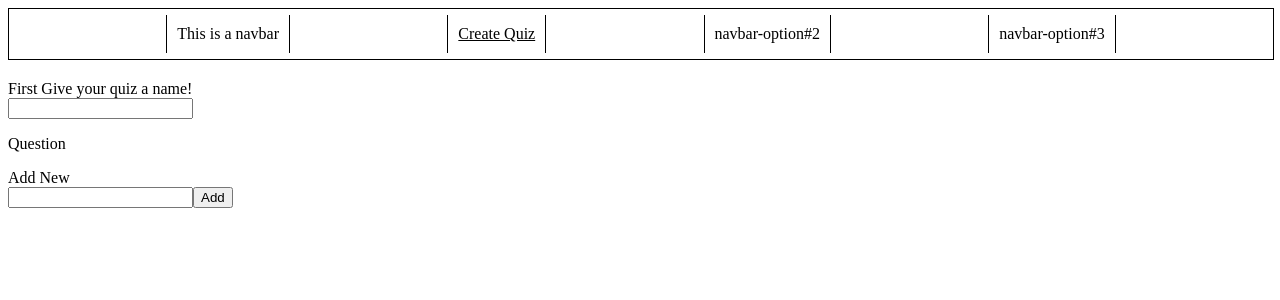
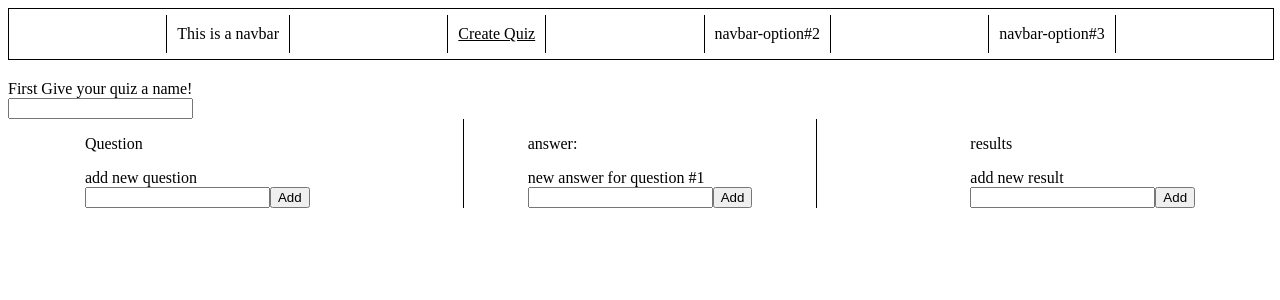
Before and after one commit to ShaneEverittM/quiz-frontend, a React (Create React App) app: page /quiz/new in a window 1280 px wide. Shown: the top 300 px of the page. Built offline with nearby package versions, Linux system fonts and the light colour scheme.

Commit message:
refactor ans styling to make it easier to visiualize

```diff
--- a/src/components/NewAnswer.js
+++ /dev/null
@@ -1,7 +0,0 @@
-import React from "react";
-
-const NewAnswer = () => {
-  return <div>This is an answer</div>;
-};
-
-export default NewAnswer;
--- a/src/components/NewQuestion.js
+++ b/src/components/NewQuestion.js
@@ -1,13 +1,13 @@
 import React from "react";
 import "../styles.css";
-const NewQuestion = ({ selectedQuestion, select, questionNum, question }) => {
+const NewQuestion = ({ selectedItem, onSelect, questionNum, text }) => {
   return (
     <div>
       <h4
-        className={`${questionNum === selectedQuestion ? "selected" : ""}`}
-        onClick={() => select(questionNum)}
+        className={`${questionNum === selectedItem ? "selected" : ""}`}
+        onClick={() => onSelect(questionNum)}
       >
-        {question}
+        #{questionNum + 1}: {text}
       </h4>
     </div>
   );
--- a/src/components/QuizComponent.js
+++ b/src/components/QuizComponent.js
@@ -1,6 +1,6 @@
 import React, { useState } from "react";
 
-const QuizComponent = ({ questionNum, handleAdd }) => {
+const QuizComponent = ({ text, questionNum, handleAdd }) => {
   let [questionText, setQuestionText] = useState("");
   const submit = () => {
     setQuestionText("");
@@ -8,7 +8,7 @@ const QuizComponent = ({ questionNum, handleAdd }) => {
   };
   return (
     <div>
-      <label htmlFor="question">Add New</label>
+      <label htmlFor="question">{text}</label>
       <br />
       <input
         onKeyPress={(e) => {
--- a/src/pages/NewQuizPage.js
+++ b/src/pages/NewQuizPage.js
@@ -1,7 +1,7 @@
 import React from "react";
 import QuizComponent from "../components/QuizComponent";
-import NewAnswer from "../components/NewAnswer";
 import NewQuestion from "../components/NewQuestion";
+import "../styles.css";
 /**
  * const data = {
   quiz: { id: 1, name: "test", num_questions: 5 },
@@ -41,8 +41,12 @@ import NewQuestion from "../components/NewQuestion";
     { num: 2, resultHeader: "R3", description: "D3" },
   ],
 };
+    TODO refactor QuizComponet
+   TODO make answers selectable
+   TODO add results
+   TODO add delete functionality
+   TODO add edit functionality
   */
-
 class NewQuizPage extends React.Component {
   state = {
     questions: [],
@@ -51,10 +55,15 @@ class NewQuizPage extends React.Component {
     activeAnswers: [],
     results: [],
     selectedQuestion: 0,
+    selectedAnswer: 0,
   };
 
-  updateField = (quizName) => {
+  updateQuizName = (quizName) => {
     this.setState({ quizName });
+  };
+
+  addResult = (result) => {
+    this.setState({ results: [...this.state.results, result] });
   };
 
   addQuestion = (questionText) => {
@@ -71,10 +80,10 @@ class NewQuizPage extends React.Component {
     answers[questionNum] = [...answers[questionNum], answerText];
     this.setState({ answers });
     console.log("answers: ", answers);
-    this.activateAnswers(questionNum);
+    this.selectQuestion(questionNum);
   };
 
-  activateAnswers = (i) => {
+  selectQuestion = (i) => {
     this.setState({
       selectedQuestion: i,
       activeAnswers: this.state.answers[i] ? this.state.answers[i] : [],
@@ -82,18 +91,25 @@ class NewQuizPage extends React.Component {
 
     console.log("activeAnswers: ", this.state.activeAnswers);
   };
+  selectAnswer = (i) => {
+    this.setState({ selectedAnswer: i });
+  };
   renderAnswers = () => {
     return (
       <div>
         {console.log("this.state.activeAnswers: ", this.state.activeAnswers)}
         {this.state.activeAnswers.map((item, i) => {
-          return <div key={i}>{item}</div>;
+          return (
+            <div key={i}>
+              <NewQuestion
+                selectedItem={this.state.selectedAnswer}
+                questionNum={i}
+                onSelect={this.selectAnswer}
+                text={item}
+              />
+            </div>
+          );
         })}
-        <p>answer:</p>
-        <QuizComponent
-          questionNum={this.state.selectedQuestion}
-          handleAdd={this.addAnswer}
-        />
       </div>
     );
   };
@@ -102,9 +118,12 @@ class NewQuizPage extends React.Component {
     return (
       <div>
         <div>
+          <div>
             <h2>
               {this.state.quizName.replace(/\w\S*/g, function (txt) {
-              return txt.charAt(0).toUpperCase() + txt.substr(1).toLowerCase(); //thank you stack overflow
+                return (
+                  txt.charAt(0).toUpperCase() + txt.substr(1).toLowerCase()
+                ); //thank you stack overflow
               })}
             </h2>
           </div>
@@ -114,27 +133,54 @@ class NewQuizPage extends React.Component {
           <input
             type="text"
             id="quizName"
-          onChange={(e) => this.updateField(e.target.value)}
+            onChange={(e) => this.updateQuizName(e.target.value)}
           />
           <br />
+        </div>
+        <div className="container">
+          <div className="createPage">
+            <div>
               {this.state.questions.map((item, i) => {
                 return (
                   <div key={i}>
-              {
                     <NewQuestion
-                  selectedQuestion={this.state.selectedQuestion}
-                  select={this.activateAnswers}
+                      selectedItem={this.state.selectedQuestion}
+                      onSelect={this.selectQuestion}
                       questionNum={i}
-                  question={item}
+                      text={item}
                     />
-              }
                   </div>
                 );
               })}
+              <p>Question</p>
+              <QuizComponent
+                text="add new question"
+                handleAdd={this.addQuestion}
+              />
+            </div>
 
-        <p>Question</p>
-        <QuizComponent questionText="add new" handleAdd={this.addQuestion} />
+            <div className="middle-column">
               {this.state.questions.length ? this.renderAnswers() : ""}
+              <p>answer:</p>
+              <QuizComponent
+                text={`new answer for question #${
+                  this.state.selectedQuestion + 1
+                }`}
+                questionNum={this.state.selectedQuestion}
+                handleAdd={this.addAnswer}
+              />
+            </div>
+
+            <div>
+              {" "}
+              {this.state.results.map((item, i) => {
+                return <div key={i}> {item}</div>;
+              })}
+              <p>results</p>
+              <QuizComponent text="add new result" handleAdd={this.addResult} />
+            </div>
+          </div>
+        </div>
       </div>
     );
   }
--- a/src/styles.css
+++ b/src/styles.css
@@ -44,6 +44,19 @@
   color: orange;
   background-color: blanchedalmond;
 }
+
+.createPage {
+  display: flex;
+  flex-direction: row;
+  justify-content: space-around;
+}
+.middle-column {
+  padding-left: 5%;
+  padding-right: 5%;
+  border-left: 1px solid black;
+  border-right: 1px solid black;
+}
+
 a {
   color: black;
   text-decoration: none;
```
Lines whose indentation alone changed are shown as unchanged.
